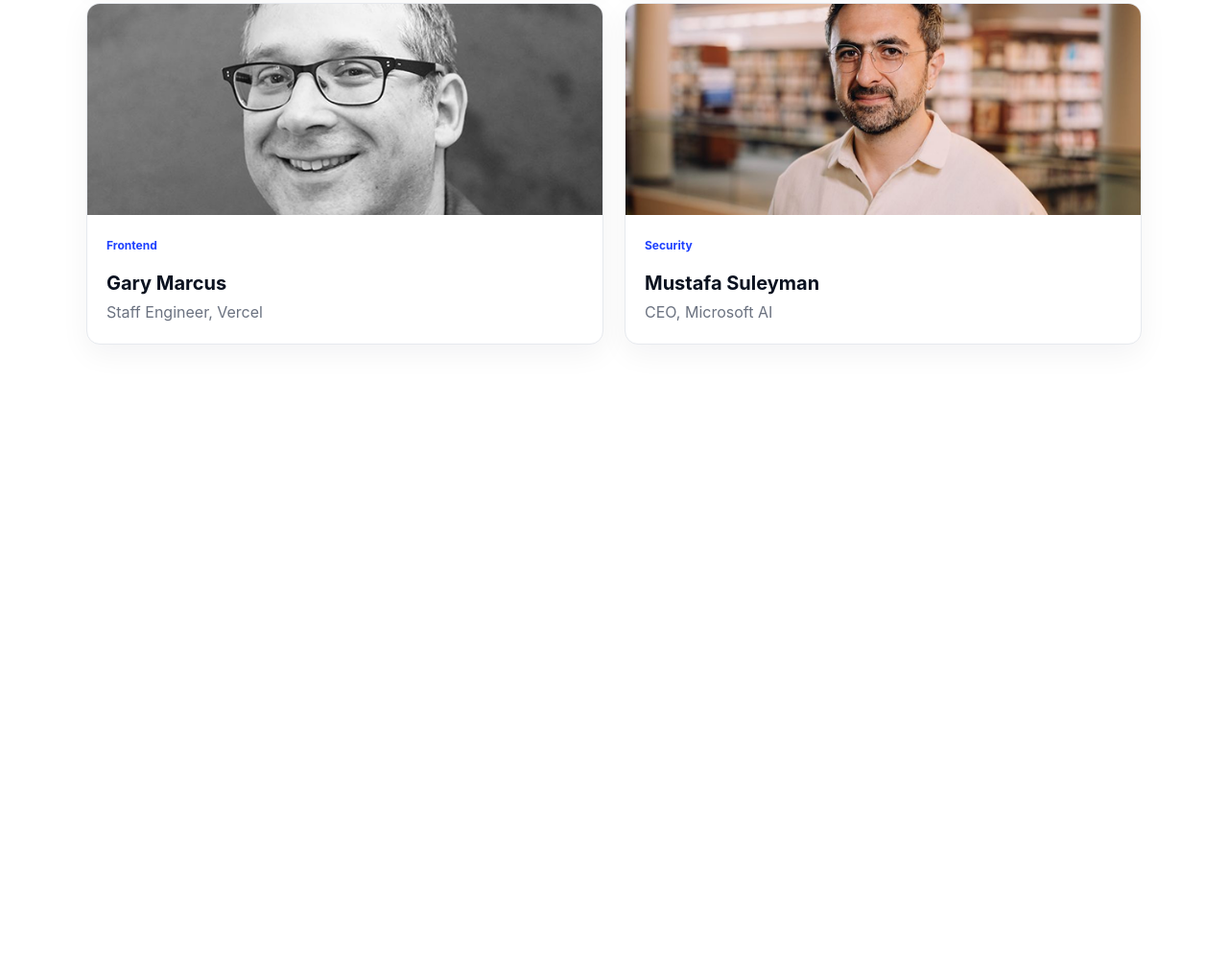
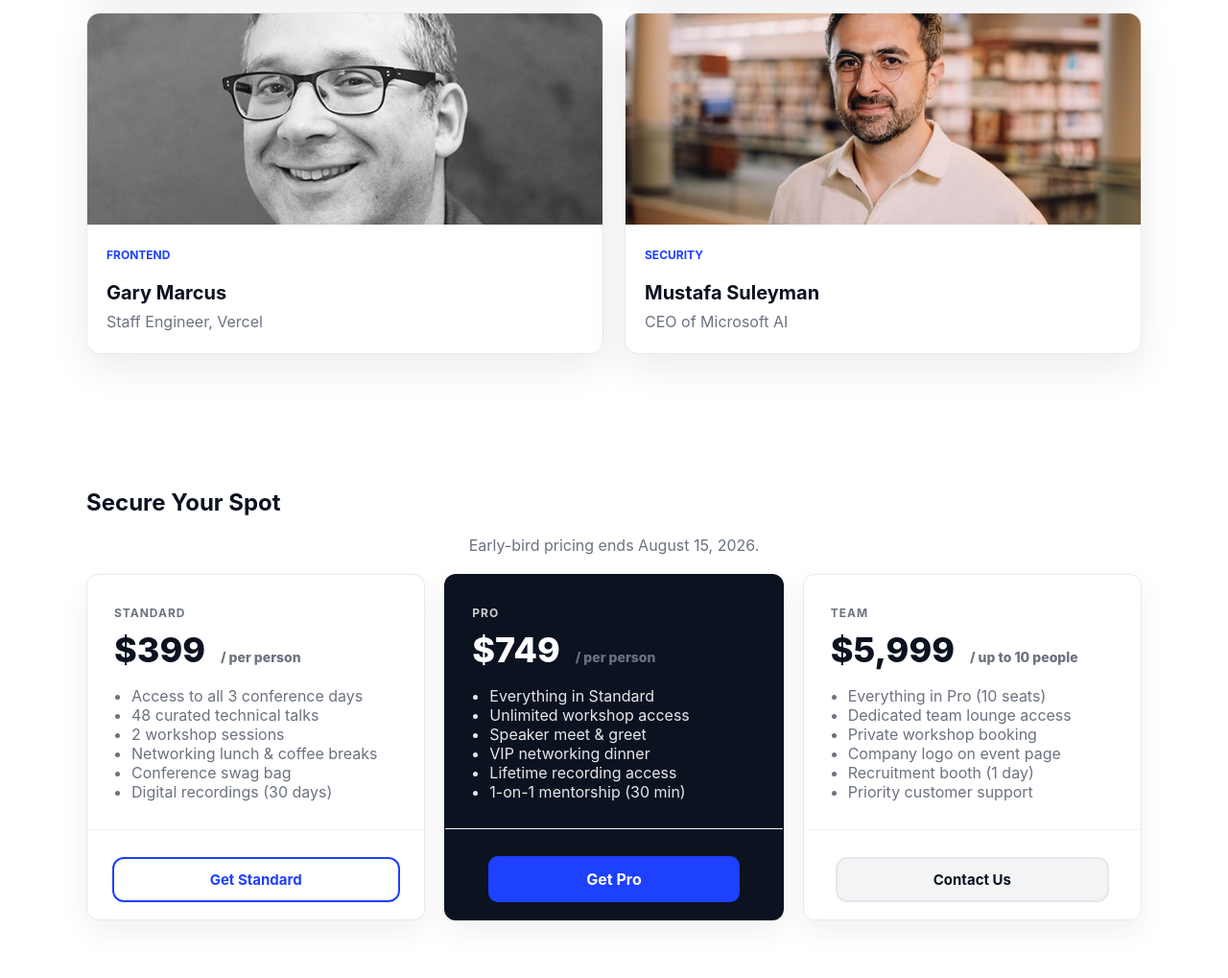
Before and after one commit to nafus08/nafus-A01, a plain HTML site: page index.html in a window 1280 px wide. Shown: the part 1123-2142 px from the top of the page at 96% size. Before the commit the page ends 1542 px from the top, so only its background shows below. Drawn offline with Linux system fonts and the light colour scheme.

Commit message:
Pricing and logo added to the Navbar

```diff
--- a/index.html
+++ b/index.html
@@ -3,12 +3,13 @@
   <head>
     <meta charset="utf-8" />
     <meta name="viewport" content="width=device-width,initial-scale=1" />
-    <title>DEVCONF 2026 — Navbar</title>
+    <title>DEVCONF 2026</title>
+    <link rel="icon" href="./images/logo-mini.png" />
     <link rel="stylesheet" href="./style.css">
   </head>
   <body>
     <nav class="nav container">
-      <div class="logo">DEVCONF 2026</div>
+      <div class="logo"><img src="./images/logo.png" alt="DEVCONF 2026 logo"></div>
       <ul class="nav-center">
         <li><a href="#speakers">Speakers</a></li>
         <li><a href="#schedule">Schedule</a></li>
@@ -43,7 +44,7 @@
         <article class="speaker-card">
           <img src="./images/demis.png" alt="Demis Hassabis">
           <div class="speaker-body">
-            <span class="speaker-label">Cloud & DevOps</span>
+            <span class="speaker-label">CLOUD & DEVOPS</span>
             <h3>Demis Hassabis</h3>
             <p>Co-Founder and CEO, Google DeepMind</p>
           </div>
@@ -51,7 +52,7 @@
         <article class="speaker-card">
           <img src="./images/gary.png" alt="Gary Marcus">
           <div class="speaker-body">
-            <span class="speaker-label">Frontend</span>
+            <span class="speaker-label">FRONTEND</span>
             <h3>Gary Marcus</h3>
             <p>Staff Engineer, Vercel</p>
           </div>
@@ -59,12 +60,67 @@
         <article class="speaker-card">
           <img src="./images/mustafa.png" alt="Mustafa Suleyman">
           <div class="speaker-body">
-            <span class="speaker-label">Security</span>
+            <span class="speaker-label">SECURITY</span>
             <h3>Mustafa Suleyman</h3>
-            <p>CEO, Microsoft AI</p>
+            <p>CEO of Microsoft AI</p>
           </div>
         </article>
       </div>
     </section>
+
+    <section id="pricing" class="pricing container">
+      <h2 class="section-title">Secure Your Spot</h2>
+      <p class="muted">Early-bird pricing ends August 15, 2026.</p>
+
+      <div class="pricing-grid">
+        <div class="price-card">
+          <div class="price-card-body">
+            <span class="plan">STANDARD</span>
+            <div class="price">$399 <span class="per">/ per person</span></div>
+            <ul class="features">
+              <li>Access to all 3 conference days</li>
+              <li>48 curated technical talks</li>
+              <li>2 workshop sessions</li>
+              <li>Networking lunch & coffee breaks</li>
+              <li>Conference swag bag</li>
+              <li>Digital recordings (30 days)</li>
+            </ul>
+          </div>
+          <div class="card-footer"><a class="btn" href="#register">Get Standard</a></div>
+        </div>
+
+        <div class="price-card featured">
+          <div class="price-card-body">
+            <span class="plan">PRO</span>
+            <div class="price">$749 <span class="per">/ per person</span></div>
+            <ul class="features">
+              <li>Everything in Standard</li>
+              <li>Unlimited workshop access</li>
+              <li>Speaker meet & greet</li>
+              <li>VIP networking dinner</li>
+              <li>Lifetime recording access</li>
+              <li>1-on-1 mentorship (30 min)</li>
+            </ul>
+          </div>
+          <div class="card-footer"><a class="btn primary" href="#register">Get Pro</a></div>
+        </div>
+
+        <div class="price-card">
+          <div class="price-card-body">
+            <span class="plan">TEAM</span>
+            <div class="price">$5,999 <span class="per">/ up to 10 people</span></div>
+            <ul class="features">
+              <li>Everything in Pro (10 seats)</li>
+              <li>Dedicated team lounge access</li>
+              <li>Private workshop booking</li>
+              <li>Company logo on event page</li>
+              <li>Recruitment booth (1 day)</li>
+              <li>Priority customer support</li>
+            </ul>
+          </div>
+          <div class="card-footer"><a class="btn" href="#contact">Contact Us</a></div>
+        </div>
+      </div>
+    </section>
   </body>
 </html>
--- a/style.css
+++ b/style.css
@@ -11,12 +11,13 @@ html,body{margin:0;padding:0;font-family:Inter, system-ui, -apple-system, 'Segoe
 .container{max-width:1100px;margin:0 auto;padding:0 20px}
 
 .nav.container{display:grid;grid-template-columns:1fr auto 1fr;align-items:center;padding:18px 20px}
-.logo{font-weight:700;letter-spacing:1px}
+.logo{display:flex;align-items:center}
+.logo img{height:42px;max-width:220px;display:block}
 .nav-center{list-style:none;display:flex;gap:22px;margin:0;padding:0;justify-self:center}
 .nav-center a{text-decoration:none;color:inherit;font-weight:600}
 .nav-cta{justify-self:end}
-.btn{display:inline-block;padding:8px 14px;border-radius:8px;border:1px solid #d1d5db;background:#fff;color:var(--text);text-decoration:none}
-.btn.primary{background:var(--accent);color:#fff;border-color:transparent}
+.btn{display:inline-block;padding:12px 22px;border-radius:12px;border:2px solid var(--accent);background:transparent;color:var(--accent);text-decoration:none;font-weight:700;text-align:center;font-size:16px}
+.btn.primary{background:var(--accent);color:#fff;border-color:var(--accent)}
 
 @media (max-width:900px){
   .nav-center{display:none}
@@ -28,7 +29,7 @@ html,body{margin:0;padding:0;font-family:Inter, system-ui, -apple-system, 'Segoe
 .banner-content h1{font-size:64px;margin:0 0 18px;font-weight:800;line-height:1.05}
 .banner-content h1 em{font-style:italic;color:#fff}
 .banner-content p{color:rgba(255,255,255,0.9);max-width:760px;margin:0 auto 24px;line-height:1.8}
-.banner-btn{background:var(--accent);padding:12px 26px;border-radius:10px;color:#fff;text-decoration:none;display:inline-block}
+.banner-btn{background:var(--accent);padding:16px 32px;border-radius:14px;color:#fff;text-decoration:none;display:inline-block;font-size:18px}
 
 @media (max-width:900px){
   .nav-center{display:none}
@@ -44,7 +45,7 @@ html,body{margin:0;padding:0;font-family:Inter, system-ui, -apple-system, 'Segoe
 .speakers{padding:60px 0}
 .speakers .section-title{text-align:center;font-size:34px;margin-bottom:24px}
 .speakers-grid{display:grid;grid-template-columns:repeat(2,1fr);gap:22px}
-.speaker-card{background:#fff;border-radius:14px;overflow:hidden;border:1px solid #e6e9ee;box-shadow:0 10px 30px rgba(17,24,39,0.05)}
+.speaker-card{background:#ffffff;border-radius:14px;overflow:hidden;border:1px solid #e6e9ee;box-shadow:0 14px 40px rgba(2,6,23,0.08)}
 .speaker-card img{width:100%;height:220px;object-fit:cover;display:block}
 .speaker-body{padding:20px}
 .speaker-label{display:inline-block;font-size:12px;color:var(--accent);font-weight:700;margin-bottom:10px}
@@ -57,3 +58,25 @@ html,body{margin:0;padding:0;font-family:Inter, system-ui, -apple-system, 'Segoe
   .banner-content h1{font-size:44px}
   .speakers-grid{grid-template-columns:1fr}
 }
+
+.pricing{padding:60px 0}
+.pricing .muted{text-align:center;margin-top:6px;margin-bottom:20px;color:var(--muted)}
+.pricing-grid{display:grid;grid-template-columns:1fr 1fr 1fr;gap:20px}
+.price-card{background:#ffffff;border-radius:12px;border:1px solid #e6e9ee;display:flex;flex-direction:column;justify-content:space-between;overflow:hidden;box-shadow:0 12px 30px rgba(2,6,23,0.06)}
+.price-card .price-card-body{padding:28px}
+.plan{font-size:12px;color:var(--muted);letter-spacing:1px;font-weight:700}
+.price{font-size:36px;font-weight:800;margin-top:8px}
+.per{font-size:14px;color:var(--muted);margin-left:8px}
+.features{margin:16px 0 0;padding-left:18px;color:var(--muted)}
+.card-footer{padding:18px;border-top:1px solid #f3f4f6;text-align:center}
+.card-footer .btn{display:inline-block;max-width:240px;width:auto;padding:12px 100px;border-radius:12px;margin:10px auto 0;font-size:15px}
+.price-card.featured{background:var(--dark);color:#fff;border-color:transparent}
+.price-card.featured .plan{color:rgba(255,255,255,0.8)}
+.price-card.featured .price{color:#fff}
+.price-card.featured .features{color:rgba(255,255,255,0.9)}
+.price-card.featured .btn{background:var(--accent);border-color:transparent;color:#fff;display:inline-block;padding:12px 100px;font-size:16px;border-radius:10px;font-weight:700;text-align:center;margin:10px auto 0}
+.pricing-grid .price-card:last-child .card-footer .btn{background:#f3f4f6;border-color:#e5e7eb;color:var(--text)}
+
+@media (max-width:900px){
+  .pricing-grid{grid-template-columns:1fr}
+}
```
